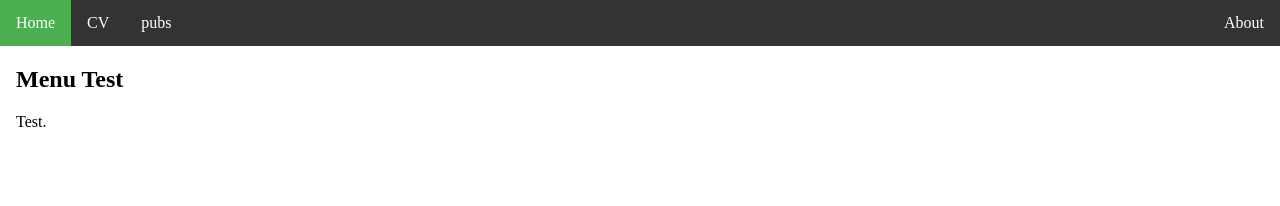
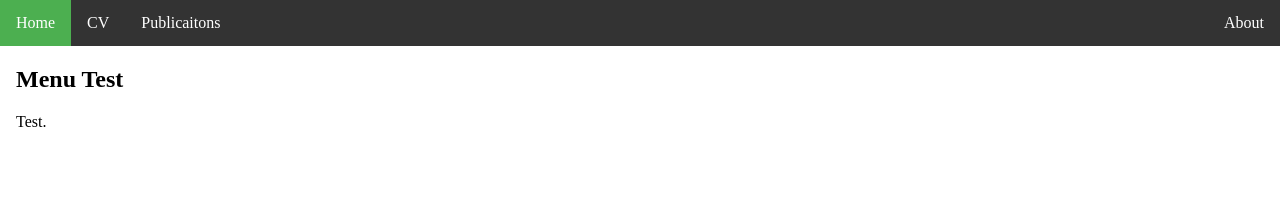
Before and after one commit to kevinjpatton/kevinjpatton.github.io, a Jekyll site: the page built from index.html, in a window 1280 px wide. Shown: the top 206 px of the page. Built offline with Jekyll 4.4.1, drawn with Linux system fonts in a browser that asks for light colours; Markdown is read by kramdown in place of the engine named in the settings.

Commit message:
Update default.html

```diff
--- a/_layouts/default.html
+++ b/_layouts/default.html
@@ -38,10 +38,10 @@ ul.topnav li.right {float: right;}
 <body>
 
 <ul class="topnav">
-  <li><a class="active" href="#home">Home</a></li>
-  <li><a href="#cv">CV</a></li>
-  <li><a href="#pubs">pubs</a></li>
-  <li class="right"><a href="#about">About</a></li>
+  <li><a class="active" href="/">Home</a></li>
+  <li><a href="/cv">CV</a></li>
+  <li><a href="/pubs">Publicaitons</a></li>
+  <li class="right"><a href="/about">About</a></li>
 </ul>
 
 <div style="padding:0 16px;">
```
